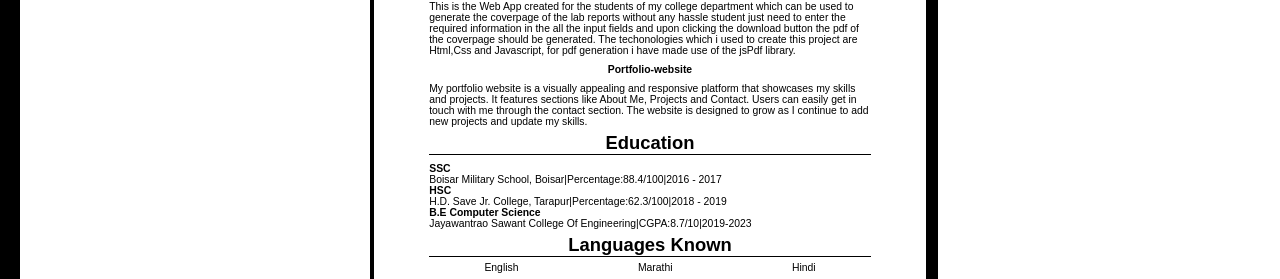
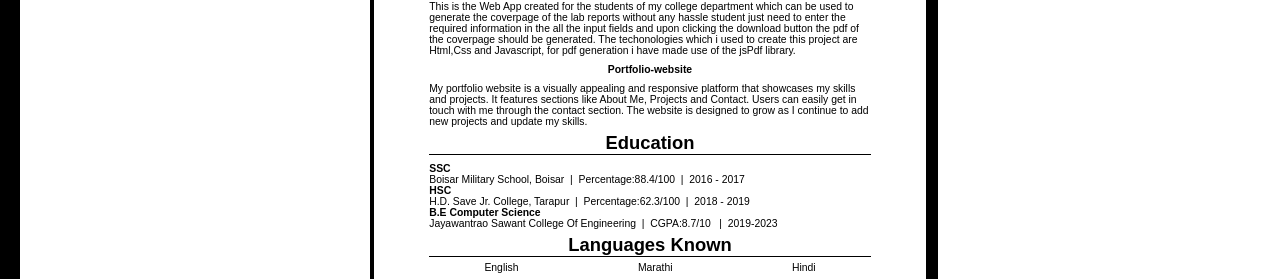
Before and after one commit to Patilkedar23/KedarPortfolio, a plain HTML site: page index.html in a window 1280 px wide. Shown: the part 3072-3351 px from the top of the page. Drawn offline with nearby package versions, Linux system fonts and the light colour scheme; a web font is replaced by a local one.

Commit message:
Update resume section in index.html

```diff
--- a/index.html
+++ b/index.html
@@ -123,12 +123,12 @@
             </div>
             <div class="resume-header">Education</div>
             <hr class="horizontal-line">
-            <div class="edu-desc"><b>SSC</b><br>
-                Boisar Military School, Boisar|Percentage:88.4/100|2016 - 2017<br>
+           <div class="edu-desc"><b>SSC</b><br>
+                Boisar Military School, Boisar &nbsp;| &nbsp;Percentage:88.4/100 &nbsp;| &nbsp;2016 - 2017<br>
                 <b>HSC</b><br>
-                H.D. Save Jr. College, Tarapur|Percentage:62.3/100|2018 - 2019<br>
+                H.D. Save Jr. College, Tarapur &nbsp;| &nbsp;Percentage:62.3/100&nbsp; |&nbsp;  2018 - 2019<br>
                 <b>B.E Computer Science</b><br>
-                Jayawantrao Sawant College Of Engineering|CGPA:8.7/10|2019-2023
+                Jayawantrao Sawant College Of Engineering  &nbsp;|&nbsp;  CGPA:8.7/10 &nbsp; | &nbsp;2019-2023
             </div>
             <div class="resume-header">Languages Known</div>
             <hr class="horizontal-line">
```
